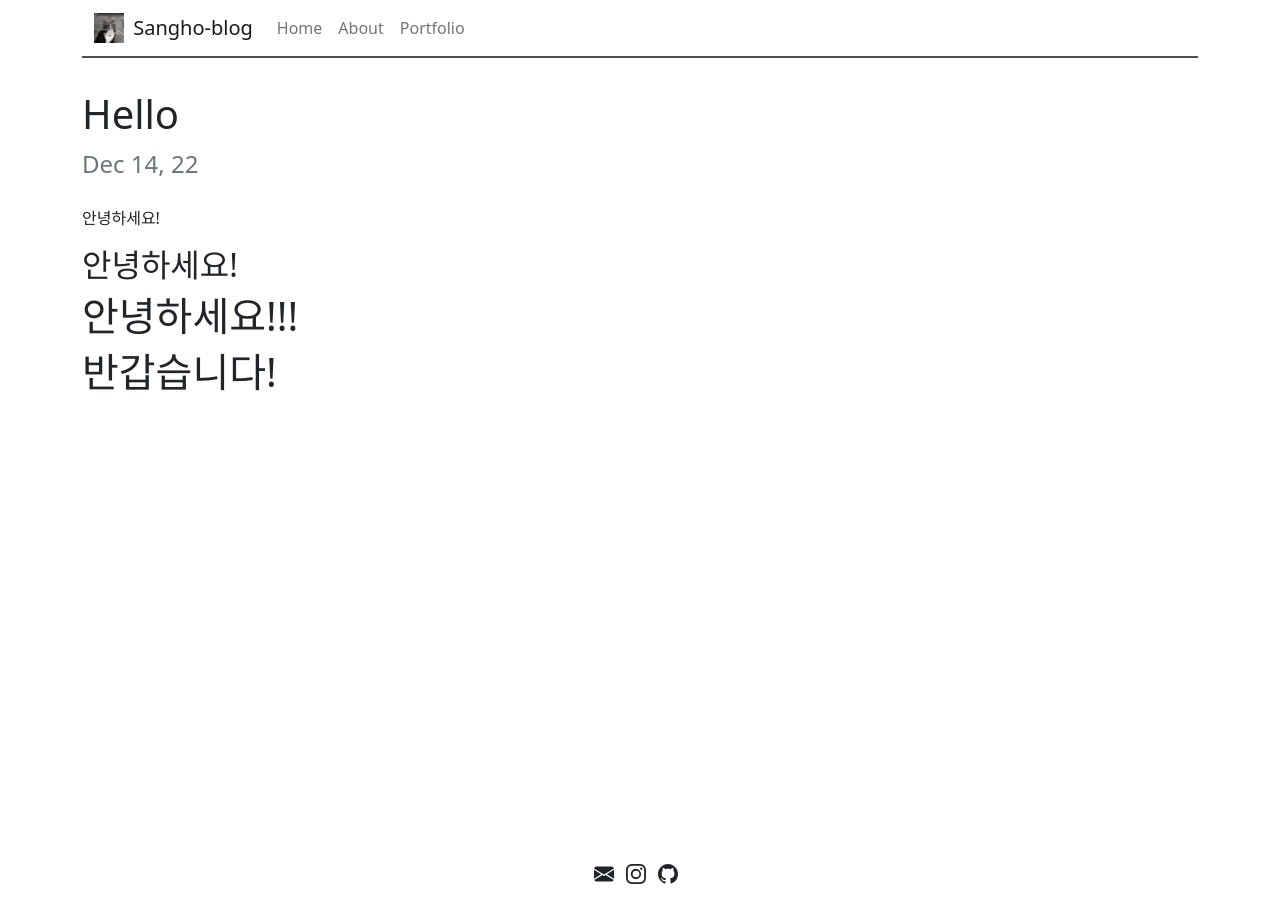
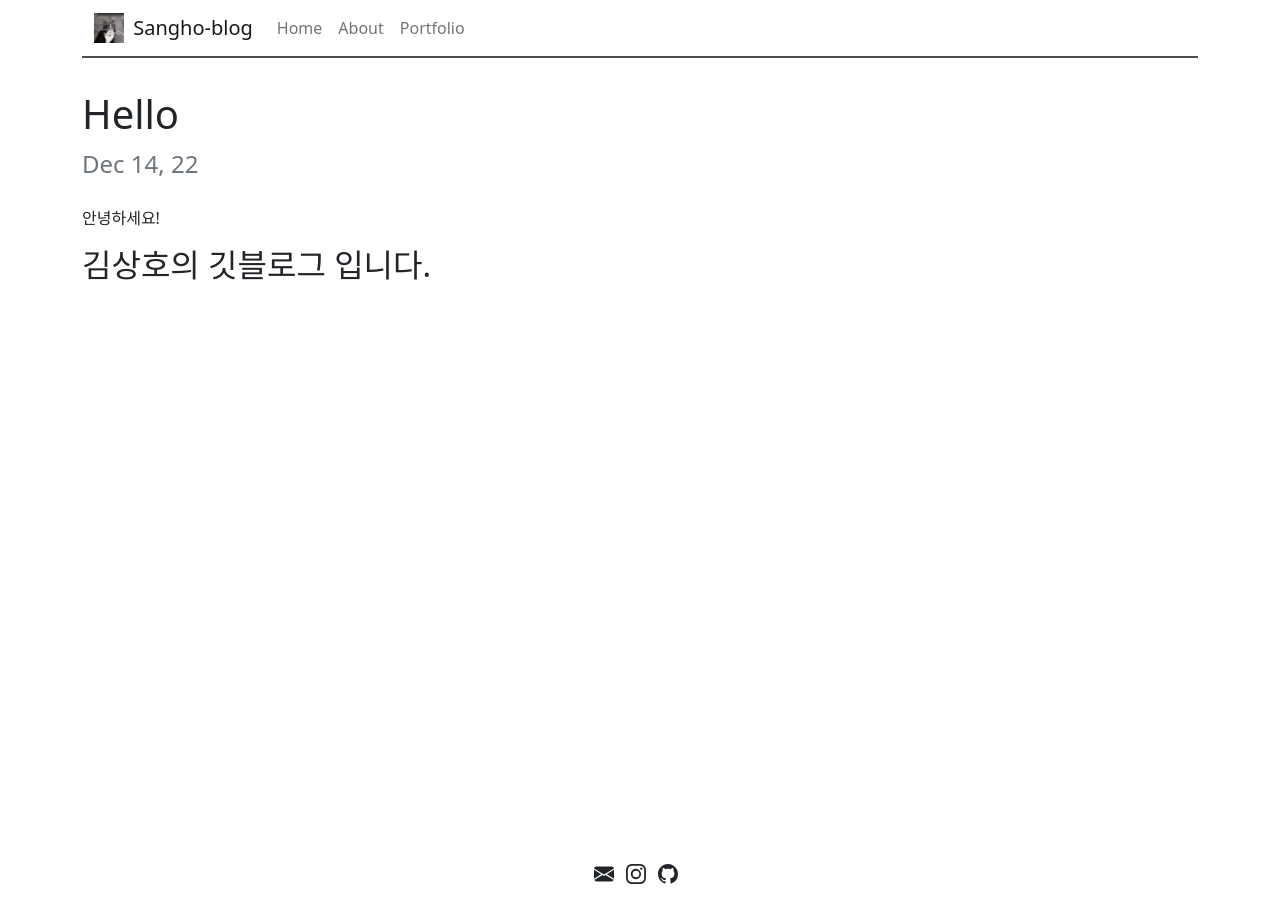
Before and after one commit to sangho527/sangho527.github.io, a Jekyll site: the page built from _posts/2022-12-14-Hello.markdown, in a window 1280 px wide. Built offline with Jekyll 4.4.1, drawn with Linux system fonts in a browser that asks for light colours; our own code applies the rules of GitHub Pages for plain Markdown files.

Commit message:
[UPDATE] 글 수정

```diff
--- a/_posts/2022-12-14-Hello.markdown
+++ b/_posts/2022-12-14-Hello.markdown
@@ -1,7 +1,3 @@
 안녕하세요!
 
-## 안녕하세요!
-
-# 안녕하세요!!!
-
-# 반갑습니다!
+## 김상호의 깃블로그 입니다.
```
